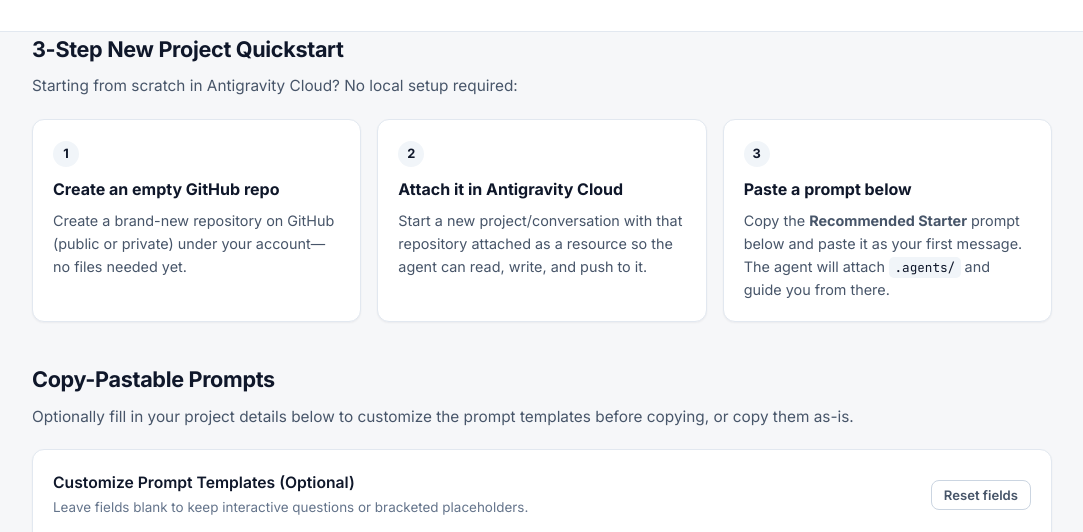
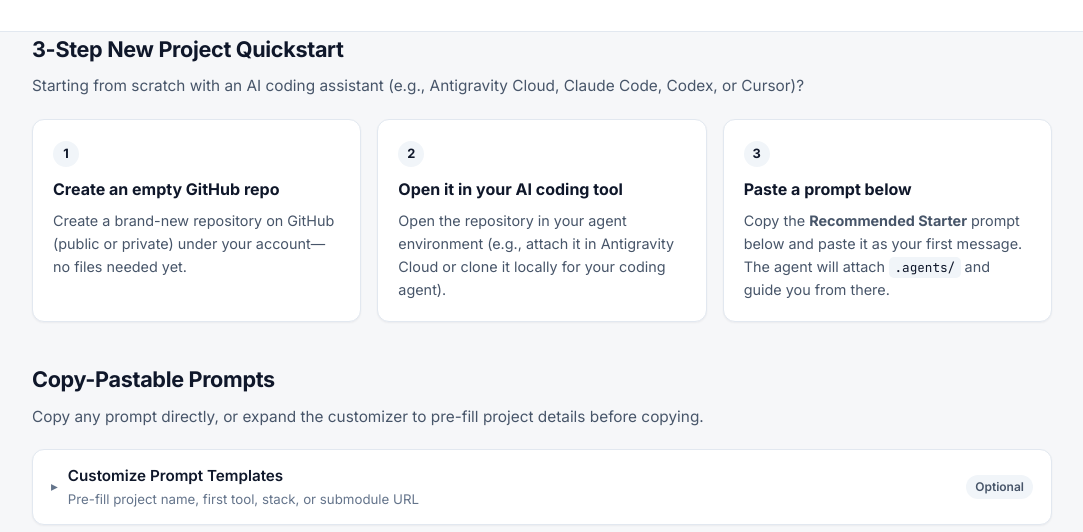
Before and after one commit to florianlh/dot-agents, a plain HTML site: page docs/index.html in a window 1280 px wide. Shown: the part 231-763 px from the top of the page, without its empty margins (98-1181 px from the left). Drawn offline with Linux system fonts and the light colour scheme; no server answers.

Commit message:
ui(pages): collapse prompt customizer into details drawer and generalize AI tool wording

```diff
--- a/docs/app.js
+++ b/docs/app.js
@@ -6,6 +6,7 @@ const projectNameInput = document.getElementById("input-project-name");
 const firstToolInput = document.getElementById("input-first-tool");
 const extraStackInput = document.getElementById("input-extra-stack");
 const resetBtn = document.getElementById("btn-reset-fields");
+const customizerStatus = document.getElementById("customizer-status");
 const promptListEl = document.getElementById("prompt-list");
 const filterButtons = Array.from(document.querySelectorAll(".tab-btn"));
 
@@ -19,6 +20,17 @@ function getState() {
     firstTool: firstToolInput.value.trim(),
     extraStack: extraStackInput.value.trim(),
   };
+}
+
+function updateCustomizerStatus(state) {
+  if (!customizerStatus) return;
+  const isCustomized =
+    state.repoUrl !== DEFAULT_REPO_URL ||
+    state.projectName.length > 0 ||
+    state.firstTool.length > 0 ||
+    state.extraStack.length > 0;
+  customizerStatus.textContent = isCustomized ? "Customized" : "Optional";
+  customizerStatus.className = isCustomized ? "tag tag-recommended" : "tag";
 }
 
 function customizePromptText(item, state) {
@@ -102,6 +114,7 @@ async function copyText(text) {
 
 function renderPrompts() {
   const state = getState();
+  updateCustomizerStatus(state);
 
   for (const item of prompts) {
     let card = document.getElementById(`card-${item.id}`);
--- a/docs/index.html
+++ b/docs/index.html
@@ -51,7 +51,8 @@
       <section id="quickstart" aria-labelledby="quickstart-heading">
         <h2 id="quickstart-heading" class="section-heading">3-Step New Project Quickstart</h2>
         <p class="section-subtitle">
-          Starting from scratch in Antigravity Cloud? No local setup required:
+          Starting from scratch with an AI coding assistant (e.g., Antigravity Cloud, Claude Code,
+          Codex, or Cursor)?
         </p>
 
         <div class="steps-grid">
@@ -66,10 +67,10 @@
 
           <article class="step-card">
             <span class="step-num">2</span>
-            <h3>Attach it in Antigravity Cloud</h3>
+            <h3>Open it in your AI coding tool</h3>
             <p>
-              Start a new project/conversation with that repository attached as a resource so the
-              agent can read, write, and push to it.
+              Open the repository in your agent environment (e.g., attach it in Antigravity Cloud
+              or clone it locally for your coding agent).
             </p>
           </article>
 
@@ -87,21 +88,25 @@
       <section id="prompts" aria-labelledby="prompts-heading">
         <h2 id="prompts-heading" class="section-heading">Copy-Pastable Prompts</h2>
         <p class="section-subtitle">
-          Optionally fill in your project details below to customize the prompt templates before
-          copying, or copy them as-is.
+          Copy any prompt directly, or expand the customizer to pre-fill project details before
+          copying.
         </p>
 
-        <div class="customizer-panel" aria-label="Optional prompt customizer">
-          <div class="customizer-header">
-            <div>
-              <h3 class="customizer-title">Customize Prompt Templates (Optional)</h3>
-              <p class="customizer-hint">
-                Leave fields blank to keep interactive questions or bracketed placeholders.
-              </p>
-            </div>
-            <button type="button" id="btn-reset-fields" class="btn-secondary">Reset fields</button>
-          </div>
+        <details id="customizer-details" class="customizer-panel" aria-label="Optional prompt customizer">
+          <summary class="customizer-summary">
+            <span class="customizer-summary-left">
+              <span class="customizer-chevron" aria-hidden="true">&#9656;</span>
+              <span>
+                <span class="customizer-title">Customize Prompt Templates</span>
+                <span class="customizer-hint">
+                  Pre-fill project name, first tool, stack, or submodule URL
+                </span>
+              </span>
+            </span>
+            <span id="customizer-status" class="tag">Optional</span>
+          </summary>
 
+          <div class="customizer-body">
             <div class="fields-grid">
               <div class="field">
                 <label for="input-repo-url">Submodule URL</label>
@@ -142,7 +147,14 @@
                 />
               </div>
             </div>
+
+            <div class="customizer-footer">
+              <button type="button" id="btn-reset-fields" class="btn-secondary">
+                Reset fields
+              </button>
             </div>
+          </div>
+        </details>
 
         <div class="toolbar">
           <div class="filter-tabs" role="group" aria-label="Filter prompts by category">
--- a/docs/styles.css
+++ b/docs/styles.css
@@ -197,30 +197,70 @@ main {
   background: var(--surface);
   border: 1px solid var(--border);
   border-radius: var(--radius);
-  padding: 20px;
   box-shadow: var(--shadow-sm);
   margin-bottom: 20px;
 }
 
-.customizer-header {
+.customizer-summary {
   display: flex;
   flex-wrap: wrap;
   align-items: center;
   justify-content: space-between;
   gap: 12px;
-  margin-bottom: 16px;
+  padding: 14px 18px;
+  cursor: pointer;
+  list-style: none;
+  user-select: none;
+}
+
+.customizer-summary::-webkit-details-marker {
+  display: none;
+}
+
+.customizer-summary:hover .customizer-title {
+  color: var(--accent);
+}
+
+.customizer-summary-left {
+  display: flex;
+  align-items: center;
+  gap: 10px;
+}
+
+.customizer-chevron {
+  display: inline-block;
+  font-size: 0.85rem;
+  color: var(--text-subtle);
+  transition: transform 0.16s ease;
+}
+
+.customizer-panel[open] .customizer-chevron {
+  transform: rotate(90deg);
 }
 
 .customizer-title {
-  margin: 0;
-  font-size: 0.98rem;
+  display: block;
+  font-size: 0.95rem;
   font-weight: 600;
+  color: var(--text);
+  transition: color 0.15s ease;
 }
 
 .customizer-hint {
-  margin: 2px 0 0;
-  font-size: 0.84rem;
+  display: block;
+  font-size: 0.83rem;
   color: var(--text-subtle);
+}
+
+.customizer-body {
+  padding: 16px 18px 18px;
+  border-top: 1px solid var(--border);
+}
+
+.customizer-footer {
+  display: flex;
+  justify-content: flex-end;
+  margin-top: 14px;
 }
 
 .fields-grid {
```
Also changed, not shown: 1 other file. Lines whose indentation alone changed are shown as unchanged.
